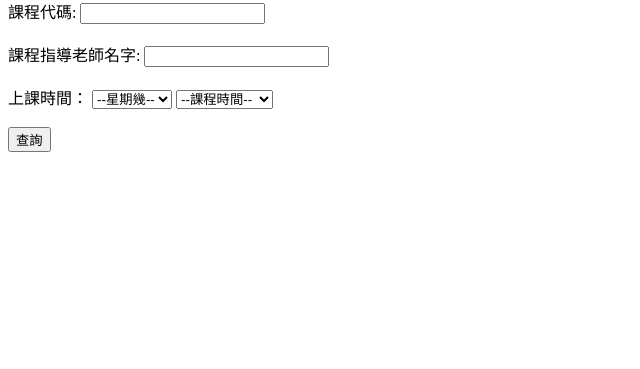
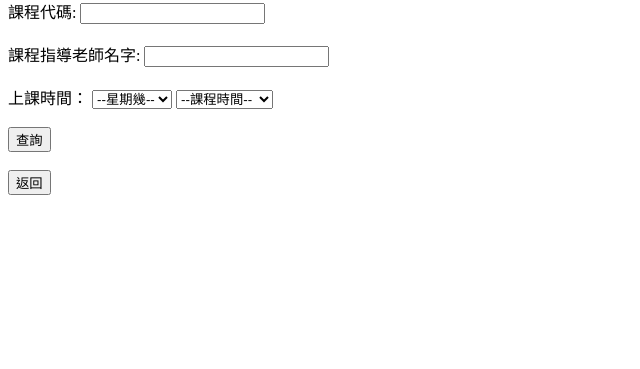
Before and after one commit to FCUGroup14/FCUCourse, a Flask app: page /student in a window 1280 px wide. Shown: the part 145-514 px from the top of the page, without its empty margins (0-640 px from the left). Run offline with Flask 3, Linux system fonts and the light colour scheme.

Commit message:
加返回

```diff
--- a/templates/course-management.html
+++ b/templates/course-management.html
@@ -215,5 +215,7 @@
             });
         });
     </script>
+    <br>
+    <button type="button" onclick="window.location.href='/'">返回</button>
 </body>
 </html>
--- a/templates/index.html
+++ b/templates/index.html
@@ -91,6 +91,7 @@
             });
         }
         </script>
-
+        <br>
+        <button type="button" onclick="window.location.href='/'">返回</button>
 </body>
 </html>
```
